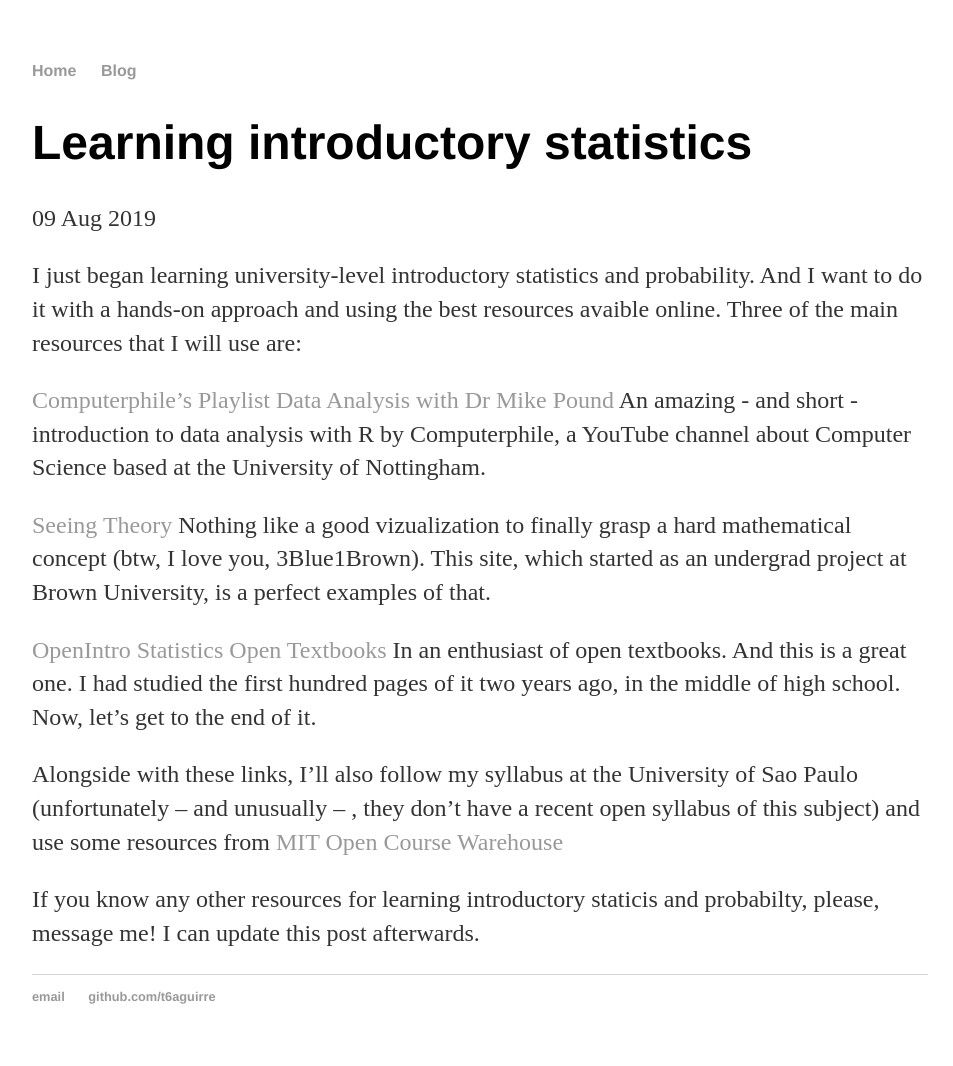
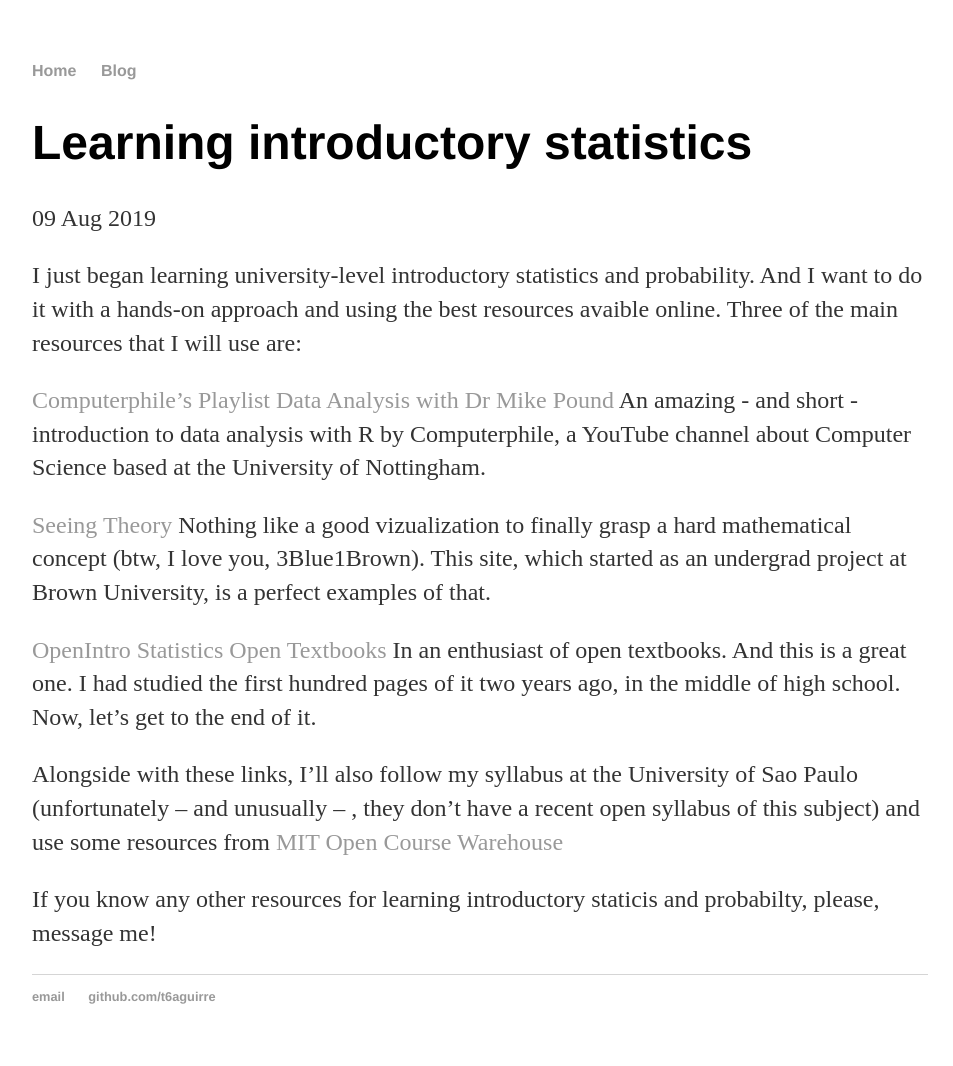
Before and after one commit to t6aguirre/old-blog, a Jekyll site: the page built from _posts/2019-08-23-intro-statistics.md, in a window 1280 px wide. Shown: the whole page, without its empty margins (160-1113 px from the left). Built offline with Jekyll 4.4.1, drawn with Linux system fonts in a browser that asks for light colours.

Commit message:
Update 2019-08-23-intro-statistics.md

```diff
--- a/_posts/2019-08-23-intro-statistics.md
+++ b/_posts/2019-08-23-intro-statistics.md
@@ -17,4 +17,4 @@ In an enthusiast of open textbooks. And this is a great one. I had studied the f
 
 Alongside with these links, I’ll also follow my syllabus at the University of Sao Paulo (unfortunately --  and unusually -- , they don’t have a recent open syllabus of this subject) and use some resources from [MIT Open Course Warehouse](https://ocw.mit.edu/courses/mathematics/18-05-introduction-to-probability-and-statistics-spring-2014/index.htm)
 
-If you know any other resources for learning introductory staticis and probabilty, please, message me! I can update this post afterwards.
+If you know any other resources for learning introductory staticis and probabilty, please, message me!
```
